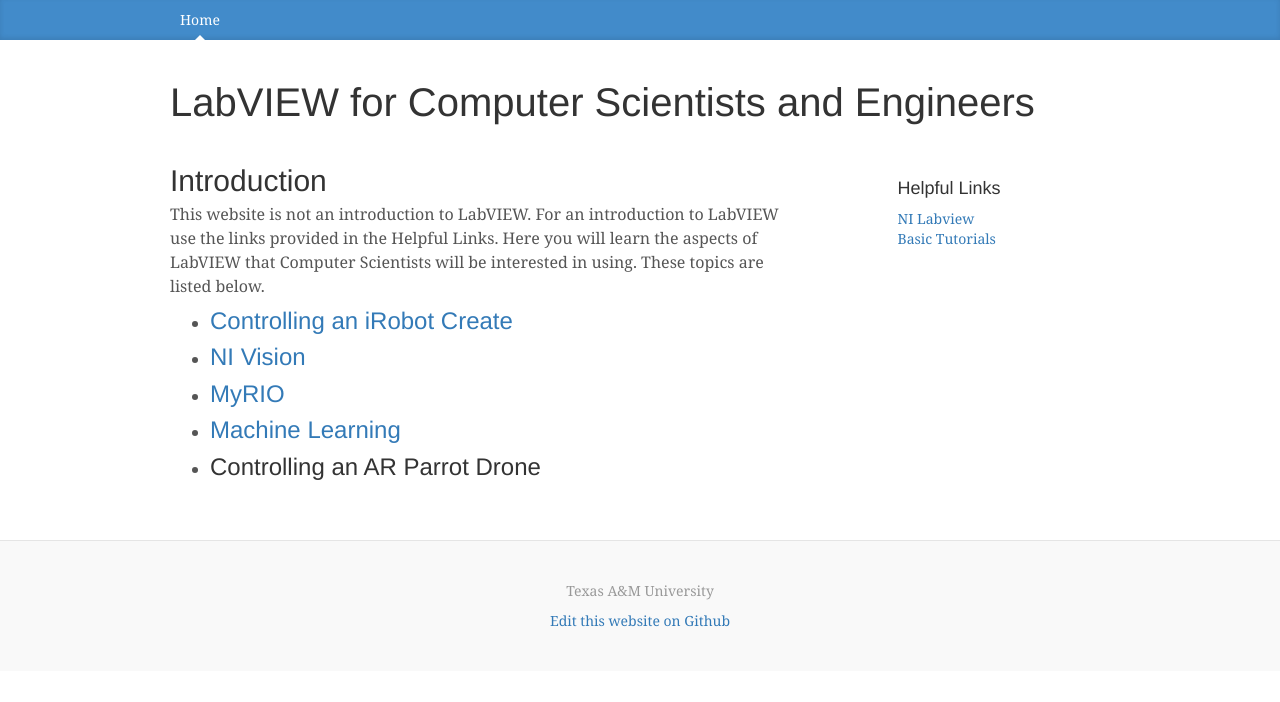
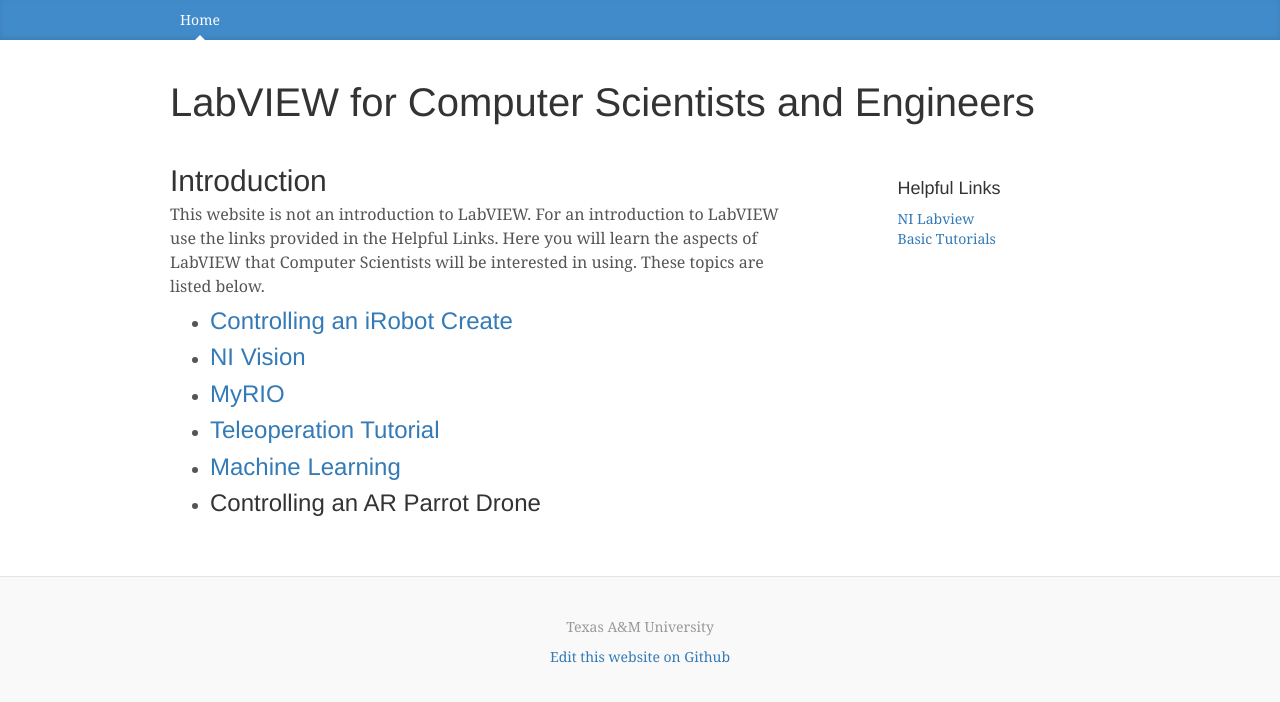
Before and after one commit to LabVIEW-Robotics/LabVIEW-Robotics.github.io, a Jekyll site: the page built from index.html, in a window 1280 px wide. Shown: the top 702 px of the page. Built offline with Jekyll 4.4.1, drawn with Linux system fonts in a browser that asks for light colours; nearby versions of some CDN libraries; Markdown is read by kramdown in place of the engine named in the settings.

```diff
--- a/index.html
+++ b/index.html
@@ -16,6 +16,7 @@
 <li><h3><a href="/create/">Controlling an iRobot Create</a></h3></li>
 <li><h3><a href="/vision/">NI Vision</a></h3></li>
 <li><h3><a href="/myrio/">MyRIO</a></h3></li>
+<li><h3><a href="/tutorial/">Teleoperation Tutorial</a></h3></li>
 <li><h3><a href="/learning/">Machine Learning</a><h3></li>
 <li><h3>Controlling an AR Parrot Drone</h3></li>
 <ul>
```
